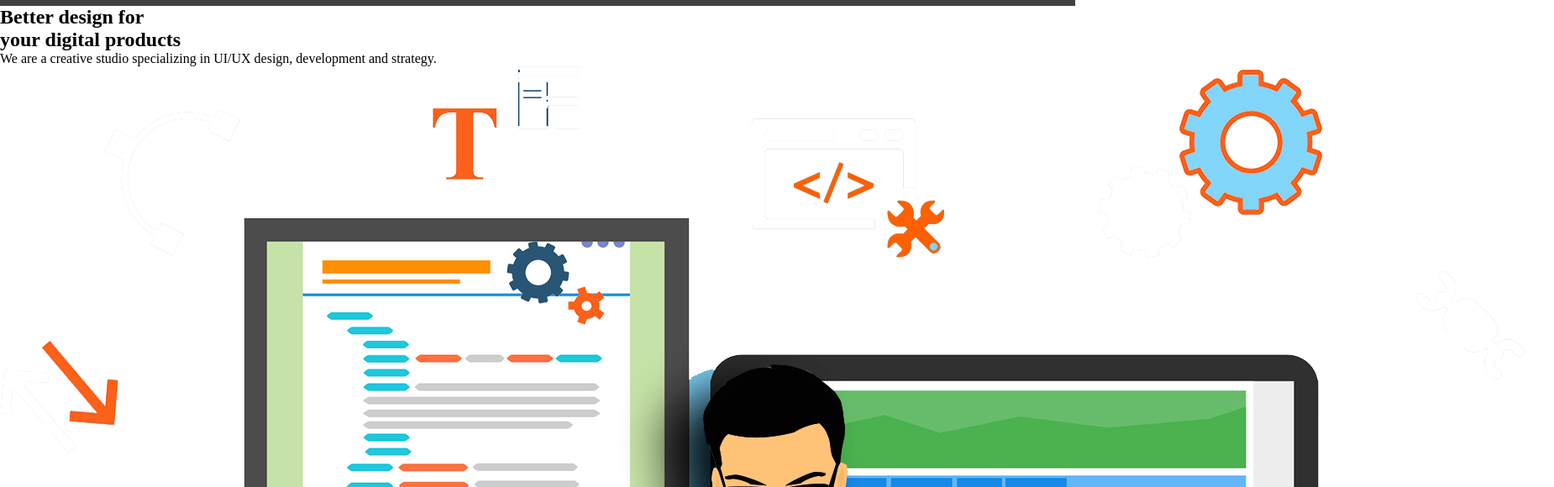
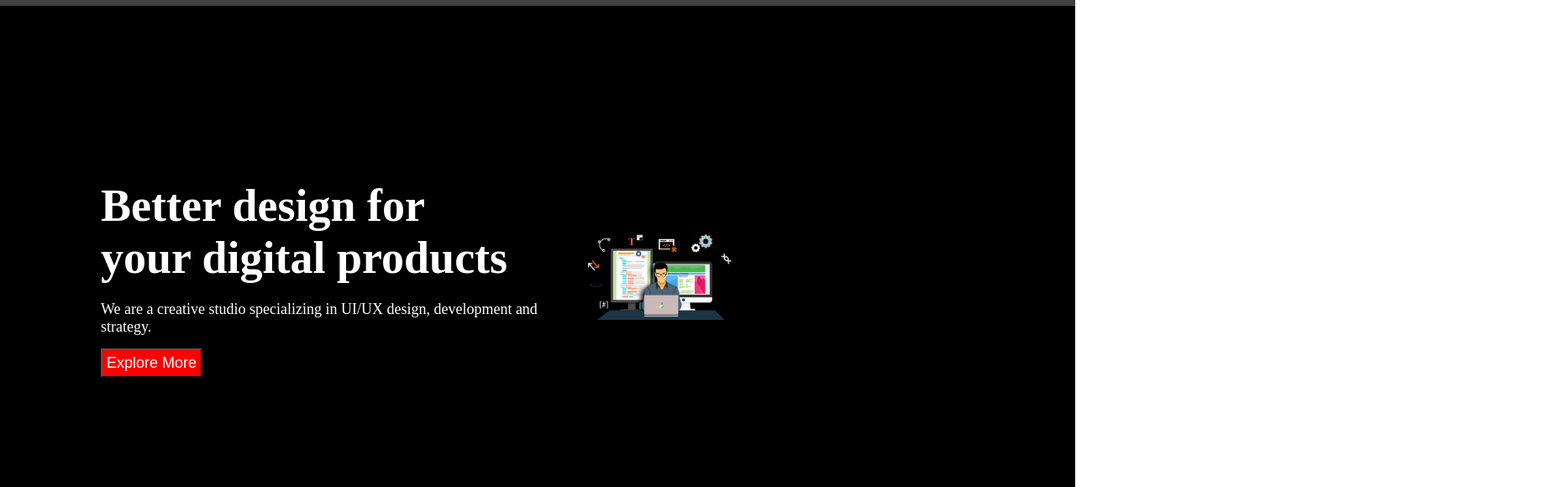
Before and after one commit to tanjilahamed99/digital-product, a plain HTML site: page index.html in a window 1280 px wide. Shown: the part 64-644 px from the top of the page at 84% size, 1850 px wide, since content can reach past the window. Drawn offline with Linux system fonts and the light colour scheme.

Commit message:
info text complete

```diff
--- a/index.html
+++ b/index.html
@@ -22,16 +22,19 @@
             </ul>
         </div>
     </header>
+    <main>
         <section class="info">
             <div class="info-text">
-            <h1>Better design for</h1>
-            <h1>your digital products</h1>
+                <h1>Better design for <br>
+                 your digital products</h1>
                 <p>We are a creative studio specializing in UI/UX design, development and strategy. </p>
+                <button class="btn">Explore More</button>
             </div>
             <div class="info-logo">
                 <img src="images/info.png" alt="">
             </div>
         </section>
+    </main>
 </body>
 
 </html>
--- a/style.css
+++ b/style.css
@@ -16,20 +16,76 @@ header
 {
     margin: 20px 10px 10px 10px;
 }
-.logo img{
+
+.logo img
+{
     width: 20%;
     margin-left: 160px;
 }
-.nav{
+
+.nav
+{
     margin: 10px;
     padding: 10px;
 }
-.ul{
+
+.ul
+{
     list-style: none;
     display: flex;
     margin-right: 180px;
 }
-li{
-    padding: 5px 20px 5px 20px ;
+
+li
+{
+    padding: 5px 20px 5px 20px;
     font-size: 18px;
 }
+
+/* info */
+.info
+{
+    height: 650px;
+    display: flex;
+    background-color: black;
+    align-items: center;
+}
+
+.info-text h1
+{
+    font-size: 54px;
+    font-weight: bold;
+    color: white;
+}
+
+.info-text
+{
+    margin: 10px 0px 10px 120px;
+}
+
+.info-text p
+{
+    color: white;
+    font-size: 18px;
+    margin: 20px 0 15px 0;
+}
+
+.info-text .btn
+{
+    color: white;
+    font-size: 18px;
+    background-color: red;
+    padding: 5px;
+    border-radius: 2px;
+}
+
+.info-text,
+.info-logo
+{
+    width: 50%;
+}
+
+.info-logo img
+{
+    width: 30%;
+}
```
Lines whose indentation alone changed are shown as unchanged.
